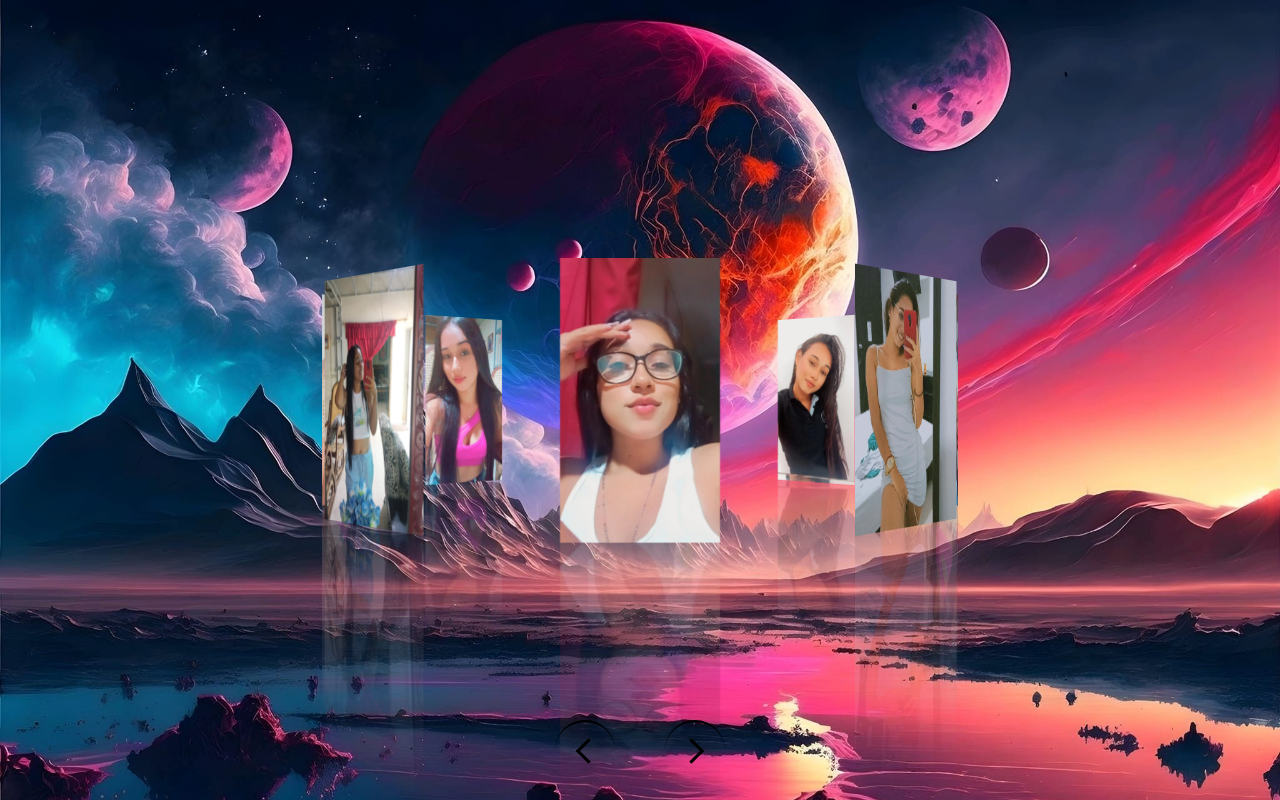
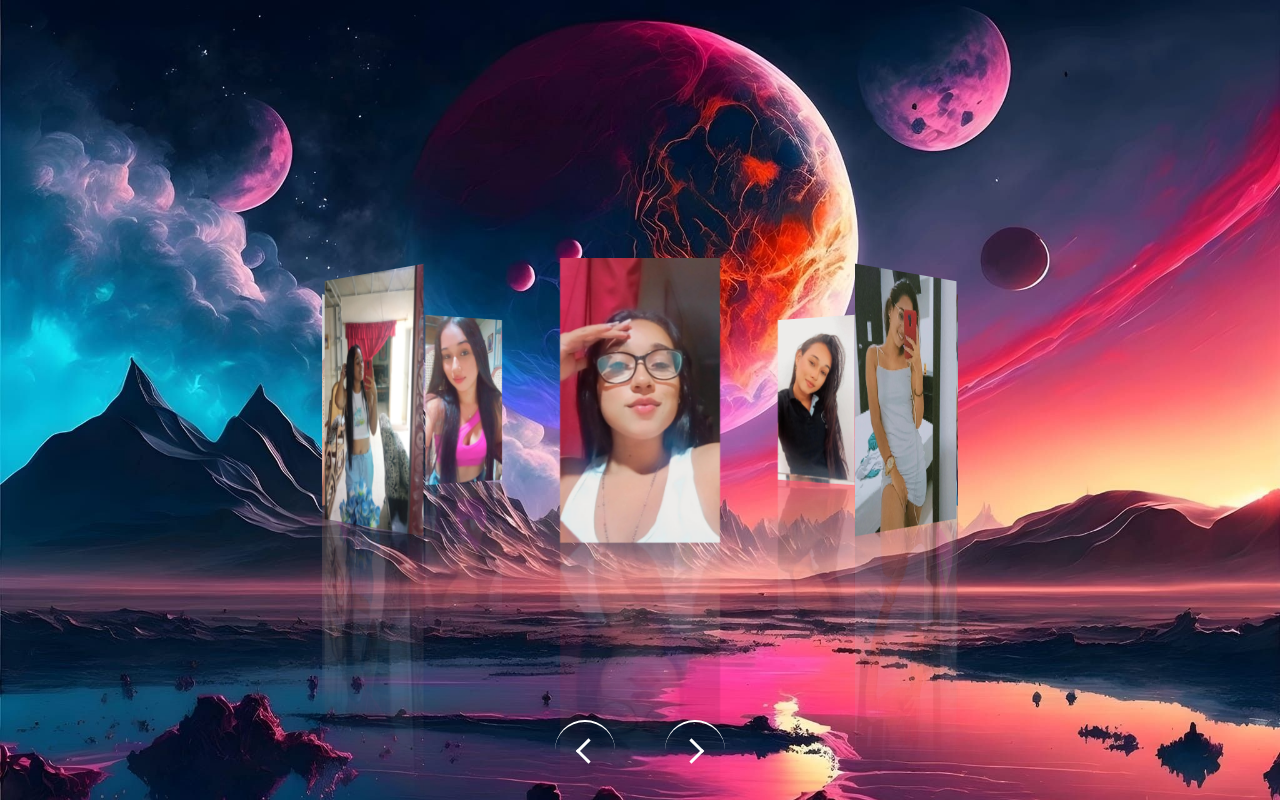
Before and after one commit to villegas07/pageMF, a plain HTML site: page index.html in a window 1280 px wide. Drawn offline with Linux system fonts and the light colour scheme.

Commit message:
Ajuate de botones

```diff
--- a/styles.css
+++ b/styles.css
@@ -59,7 +59,7 @@ body{
     position: relative;
     width: 60px;
     height: 60px;
-    border-top: 2px solid black;
+    border-top: 2px solid white;
     border-radius: 50%;
     display: flex;
     justify-content: center;
@@ -69,7 +69,7 @@ body{
 }
 
 .btns .btn:active{
-    background: black;
+    background: white;
 }
 
 .btns .btn::before{
@@ -77,8 +77,8 @@ body{
     position: absolute;
     width: 15px;
     height: 15px;
-    border-top: 3px solid black;
-    border-right: 3px solid black;
+    border-top: 3px solid white;
+    border-right: 3px solid white;
     transform: rotate(45deg) translate(-2.5px, 2.5px);
 }
 
```
